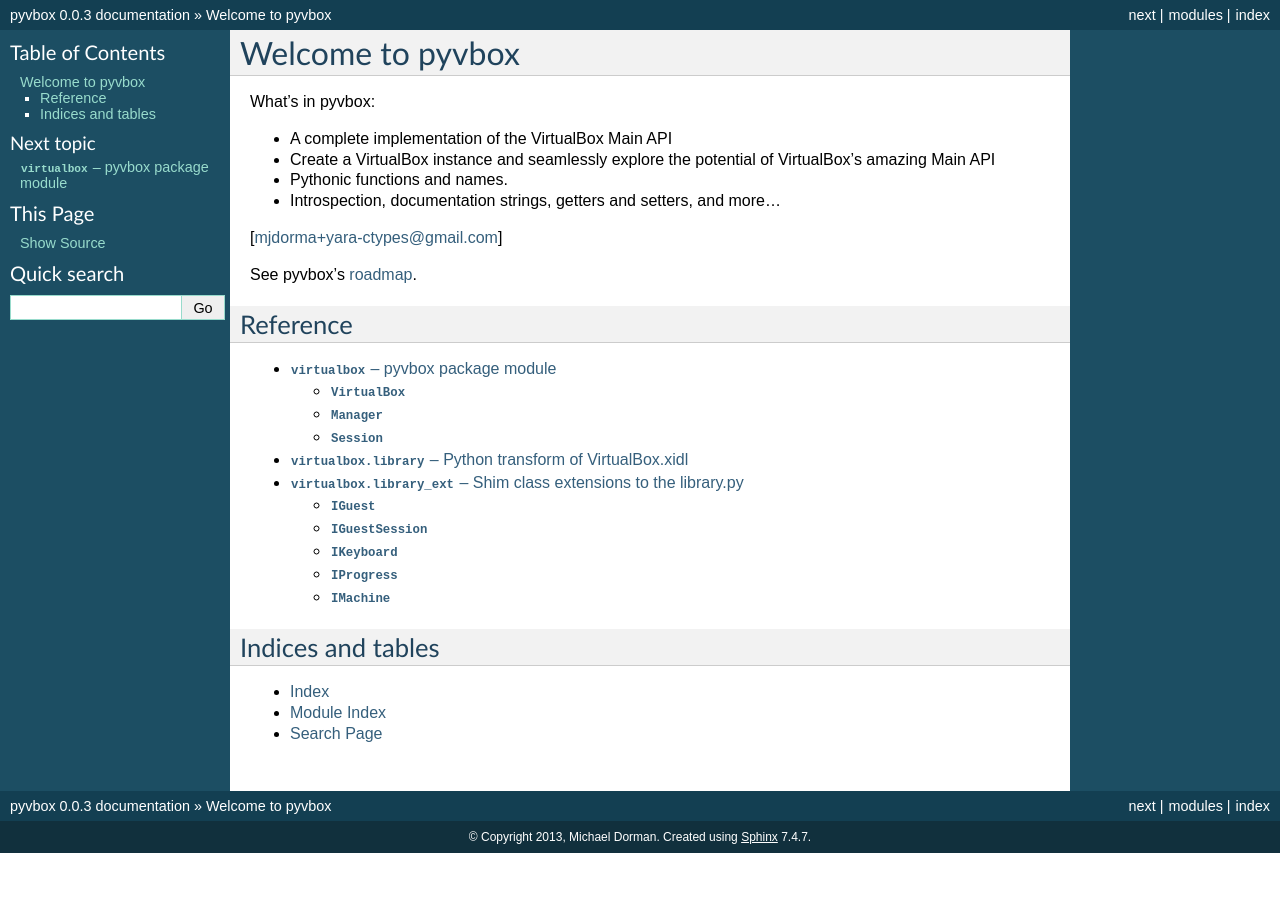
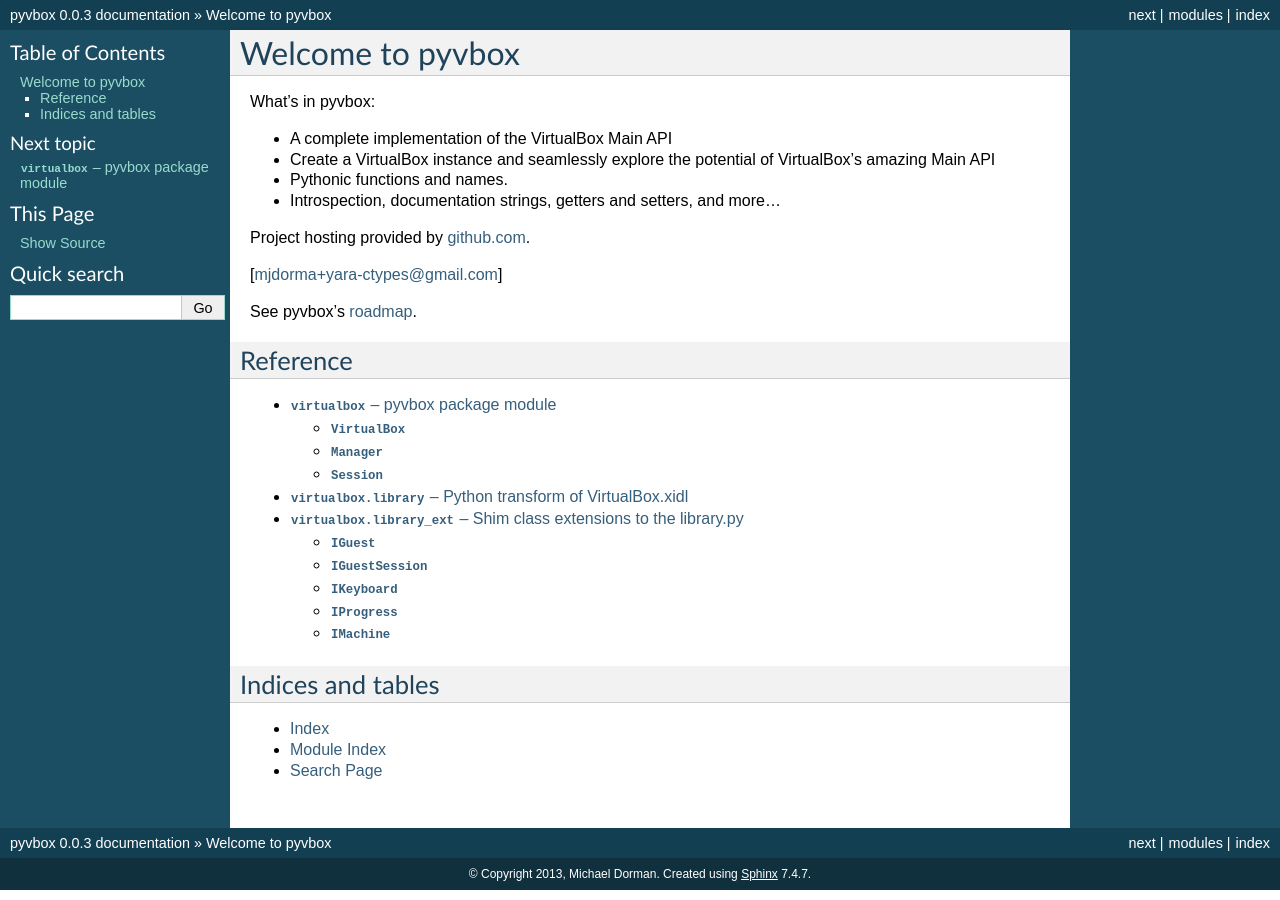
Before and after one commit to sethmlarson/virtualbox-python, a Sphinx documentation site: the page built from docs/source/index.rst, in a window 1280 px wide. Built offline with Sphinx 7.4.7, drawn with Linux system fonts in a browser that asks for light colours.

Commit message:
reference back to github

```diff
--- a/docs/source/index.rst
+++ b/docs/source/index.rst
@@ -8,6 +8,10 @@
   VirtualBox's amazing Main API
 * Pythonic functions and names.
 * Introspection, documentation strings, getters and setters, and more...
+
+
+
+Project hosting provided by `github.com`_.
 
 
 [mjdorma+yara-ctypes@gmail.com]
@@ -33,3 +37,9 @@
 * :ref:`genindex`
 * :ref:`modindex`
 * :ref:`search`
+
+
+
+.. _github.com: https://github.com/mjdorma/pyvbox
+.. _yara-ctypes/issues: https://github.com/mjdorma/pyvbox/issues
+.. _yara-ctypes documentation: http://packages.python.org/yara/
```
